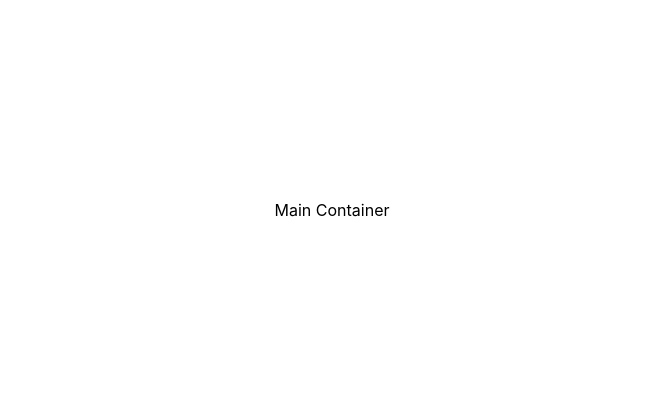
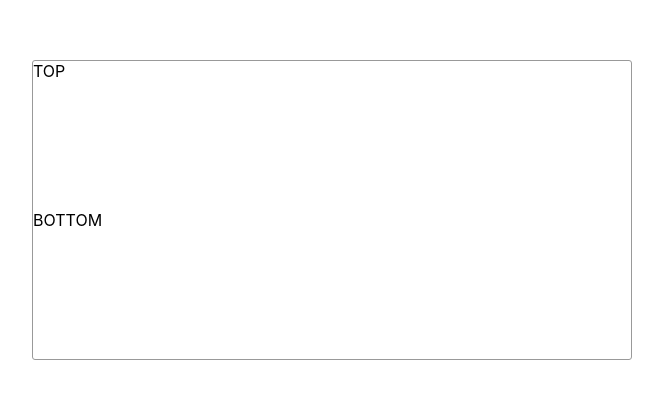
Before and after one commit to elkarouani/react-weather-app, a React (Create React App) app: page / in a window 1280 px wide. Shown: the part 190-588 px from the top of the page, without its empty margins (308-971 px from the left). Built offline with nearby package versions, Linux system fonts and the light colour scheme.

Commit message:
Task: editing style for the app by the scss app styles

```diff
--- a/src/App.jsx
+++ b/src/App.jsx
@@ -8,7 +8,12 @@ class App extends Component {
     return (
       <div className="app-container">
       	  	<div className="main-container">
-      	  		Main Container
+      	  		<div className="top-section">
+      	  			TOP
+      			</div>
+      			<div className="bottom-section">
+      	  			BOTTOM
+      			</div>
       		</div>
       </div>
     );
--- a/src/sass/app.scss
+++ b/src/sass/app.scss
@@ -17,6 +17,19 @@ body,
 	align-items: center;
 
 	.main-container {
+		min-width: 600px;
+		height: 300px;
+		display: flex;
+		flex-direction: column;
+		border: 1px solid #999;
+		border-radius: 3px;
 
+		.top-section {
+			flex: 0 0 50%;
+ 		}
+
+ 		.bottom-section {
+ 			flex: 0 0 50%;
+ 		}
 	}
 }
```
